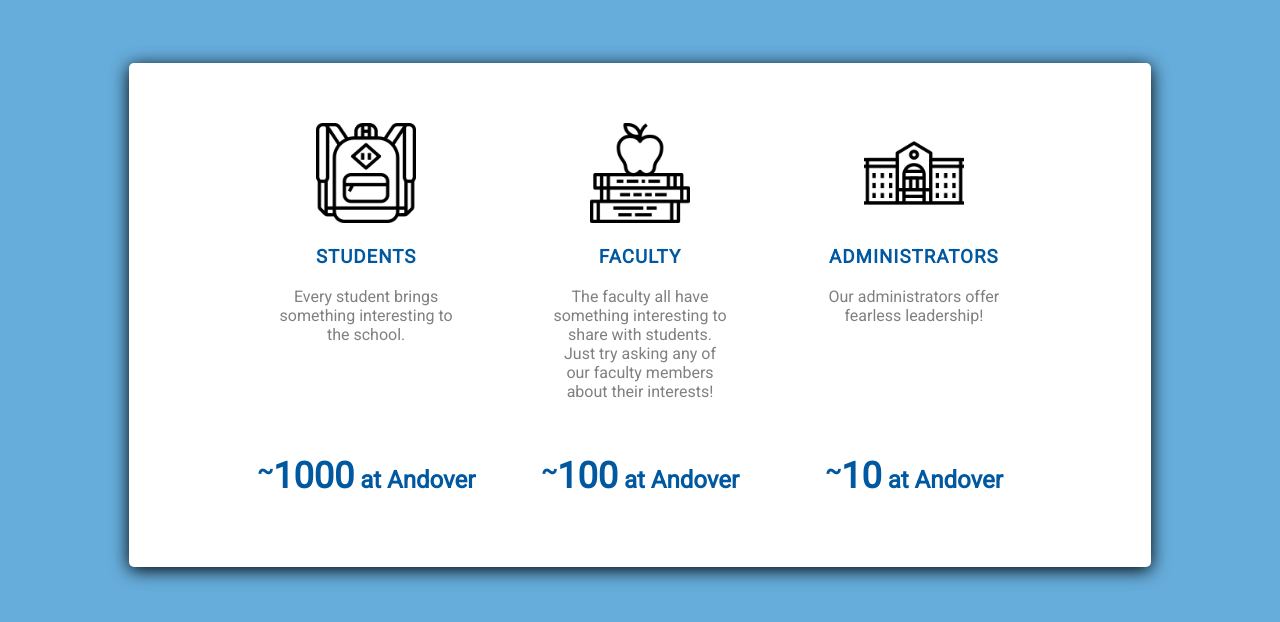
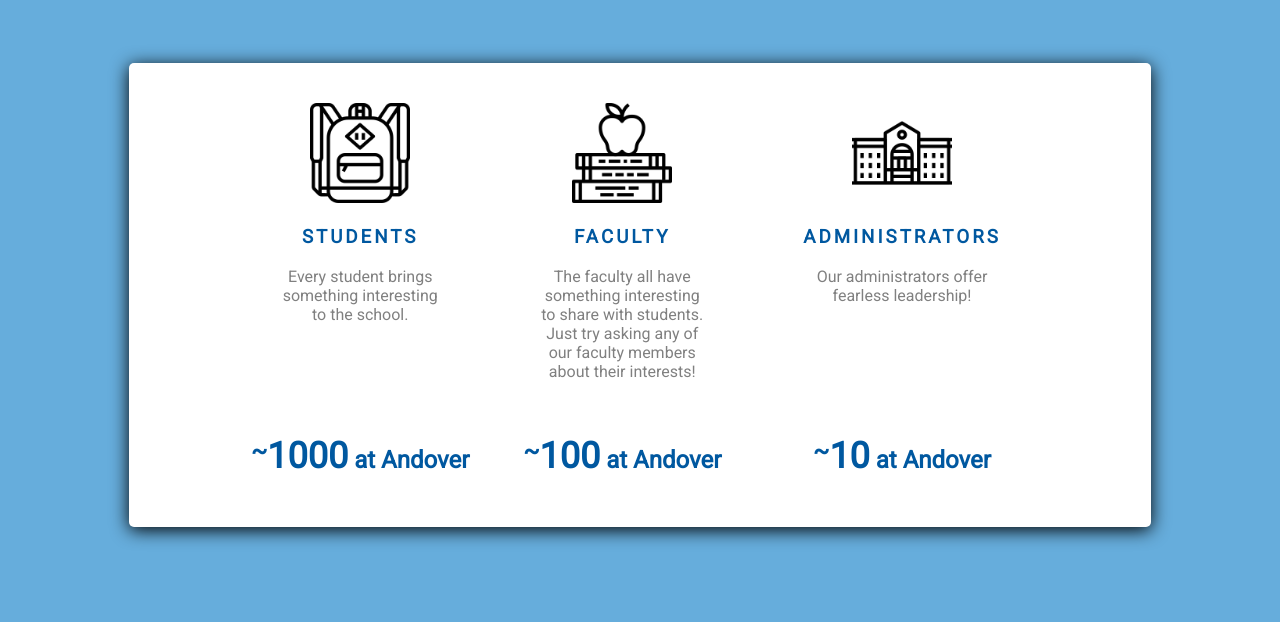
Before and after one commit to Nick-Masri/CSC630-Design-Challenge-1, a plain HTML site: page index.html in a window 1280 px wide. Drawn offline with Linux system fonts and the light colour scheme.

Commit message:
Add files via upload
Changing a few of the styles, and added comments

```diff
--- a/stylesheet.css
+++ b/stylesheet.css
@@ -3,6 +3,21 @@
     font-family: 'Roboto', sans-serif;
 }
 
+h3 {
+    text-transform: uppercase;
+    letter-spacing: 3px;
+}
+
+h2 {
+    position: absolute;
+    bottom: 0;
+    left: 0;
+    text-align: center;
+    width: 100%;
+}
+
+
+/* Styling for main container */
 #box {
     margin: 5% auto;
     background-color: white;
@@ -10,20 +25,21 @@
     display: flex;
     flex-direction: row;
     justify-content: center;
-    padding: 50px 100px;
+    padding: 30px 100px;
     border-radius: 5px;
     box-shadow: 0px 3px 18px;
 }
 
+/* Styling for cards */
 .cards {
     width: 33%;
     text-align: center;
     margin: 0;
     position: relative;
-    height: inherit;
     padding: 10px 50px 100px;
     color: #0058a0;
     cursor: pointer;
+    border-radius: 5px;
 }
 
 .cards img {
@@ -34,22 +50,11 @@
     background-color: lightgray;
 }
 
+/* Styling for font classes */
 .subtext {
     color: grey
 }
 
-h3 {
-    text-transform: uppercase;
-    letter-spacing: 1px;
-}
-
-h2 {
-    position: absolute;
-    bottom: 0;
-    left: 0;
-    text-align: center;
-    width: 100%;
-}
 
 .tilda {
     vertical-align: super;
```
